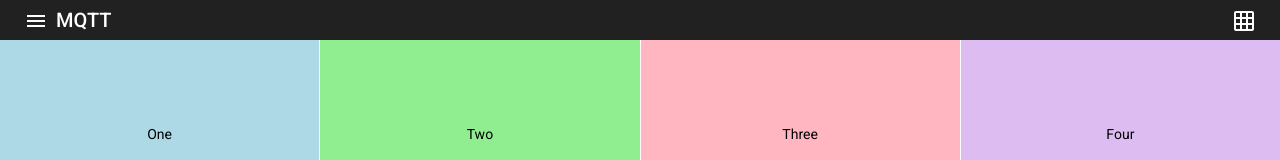
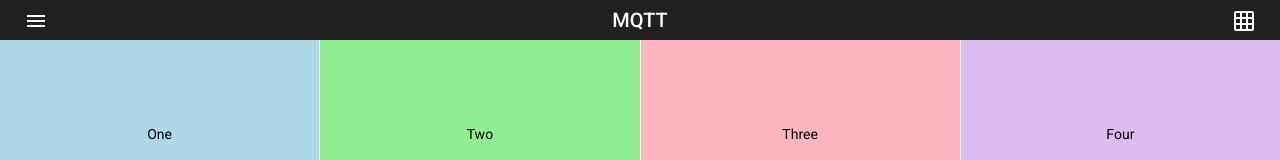
Before and after one commit to abd-naj/grid, an Angular app: page / in a window 1280 px wide. Shown: the top 160 px of the page. Built offline with nearby package versions, Linux system fonts and the light colour scheme.

Commit message:
nav-bar fix style

```diff
--- a/src/app/main-page/nav-bar/nav-bar.component.html
+++ b/src/app/main-page/nav-bar/nav-bar.component.html
@@ -3,7 +3,7 @@
     <mat-icon>menu</mat-icon>
   </button>
   <span>MQTT</span>
-  <span class="example-spacer"></span>
+<!--  <span class="example-spacer"></span>-->
   <button mat-icon-button [matMenuTriggerFor]="menu" class="example-icon favorite-icon" aria-label="Example icon-button with heart icon">
     <mat-icon>grid_on</mat-icon>
   </button>
--- a/src/app/main-page/nav-bar/nav-bar.component.scss
+++ b/src/app/main-page/nav-bar/nav-bar.component.scss
@@ -1,3 +1,8 @@
 .example-spacer {
   flex: 1 1 auto;
 }
+.mat-toolbar{
+  display: flex;
+  place-content: space-between;
+  align-items: center;
+}
```
